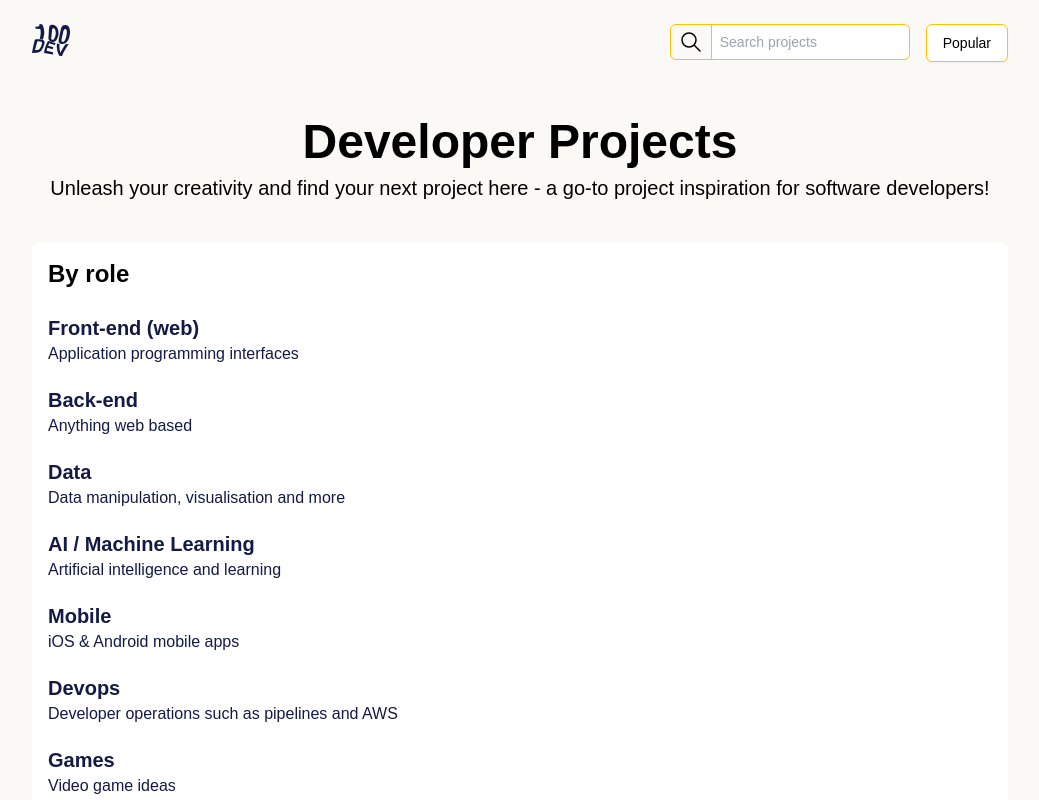
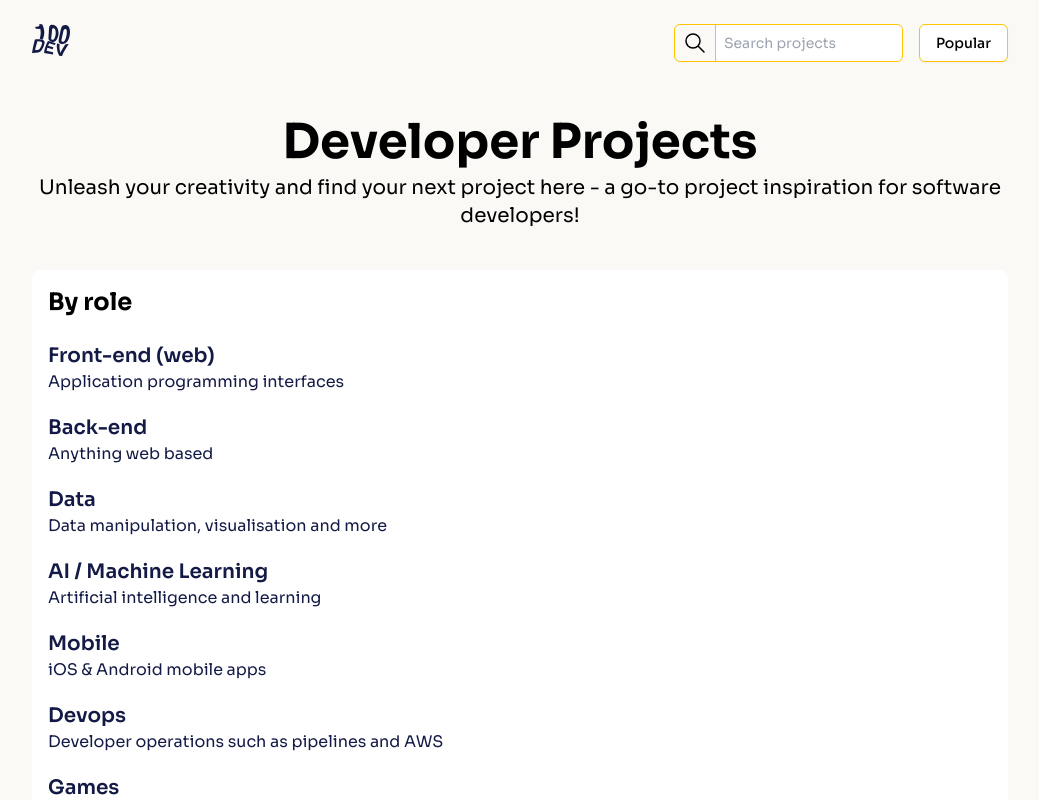
Before and after one commit to CharlieSay/100-projects-web, a Next.js app: page / in a window 1280 px wide. Shown: the top 800 px of the page, without its empty margins (120-1159 px from the left). Built offline with nearby package versions, Linux system fonts and the light colour scheme.

Commit message:
:lipstick: Bumping Next to 13 for the fonts and fonts only

```diff
--- a/package.json
+++ b/package.json
@@ -12,13 +12,14 @@
     "update-submodules": "git submodule update --recursive --remote"
   },
   "dependencies": {
+    "@next/font": "^13.1.1",
     "@tailwindcss/typography": "^0.5.8",
     "@types/capitalize": "^2.0.0",
     "@types/react-syntax-highlighter": "^15.5.4",
     "capitalize": "^2.0.4",
     "gray-matter": "^4.0.3",
     "highlight.js": "^11.6.0",
-    "next": "12.3.4",
+    "next": "13.1.0",
     "next-mdx-remote": "^3.0.8",
     "path": "^0.12.7",
     "react": "18.2.0",
--- a/src/components/layout/wrapper.tsx
+++ b/src/components/layout/wrapper.tsx
@@ -7,6 +7,7 @@ export const Wrapper = (props: { children: React.ReactNode }) => {
   return (
     <main className="h-full w-screen bg-primary-background mx-auto max-w-screen-lg px-6">
       <Head>
+        <link rel="preconnect" href="https://fonts.googleapis.com" />
         <link rel="preconnect" href="https://fonts.gstatic.com" />
         <title>100 Projects</title>
         <meta name="title" content="100 Projects for developers to do" />
--- a/src/pages/_app.tsx
+++ b/src/pages/_app.tsx
@@ -1,14 +1,19 @@
 import type { AppProps } from "next/app";
 import { Wrapper } from "../components/layout/wrapper";
 import "../styles/globals.css";
+import { Sora } from "@next/font/google";
+
+const sora = Sora({ subsets: ["latin"] });
 
 function MyApp({ Component, pageProps }: AppProps) {
   return (
-    <div className="min-h-screen bg-primary-background">
-      <Wrapper>
-        <Component {...pageProps} />
-      </Wrapper>
-    </div>
+    <main className={sora.className}>
+      <div className="min-h-screen bg-primary-background">
+        <Wrapper>
+          <Component {...pageProps} />
+        </Wrapper>
+      </div>
+    </main>
   );
 }
 
--- a/src/styles/globals.css
+++ b/src/styles/globals.css
@@ -1,10 +1,8 @@
 @tailwind base;
 @tailwind components;
-@import url("https://fonts.googleapis.com/css2?family=Sora&display=swap");
 
 * {
   box-sizing: border-box;
-  font-family: 'Sora', sans-serif;
   text-decoration-thickness: auto;
   text-decoration-style: solid;
   -webkit-font-smoothing: antialiased;
```
Also changed, not shown: 2 other files (tests, documents, lock files or other folders).
